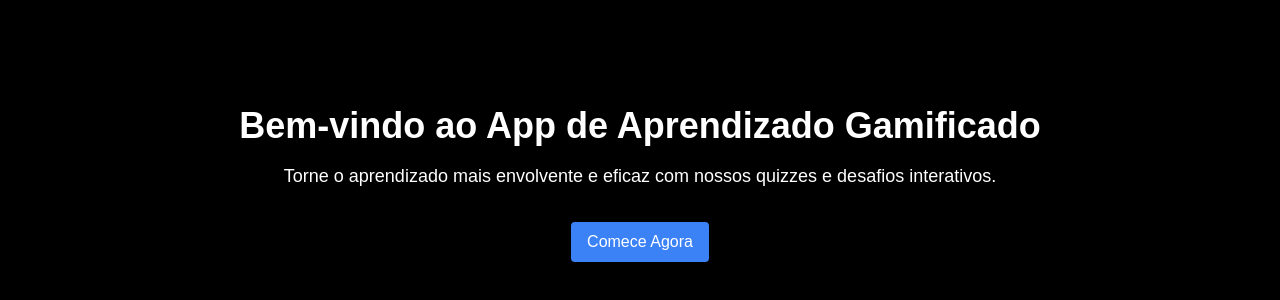
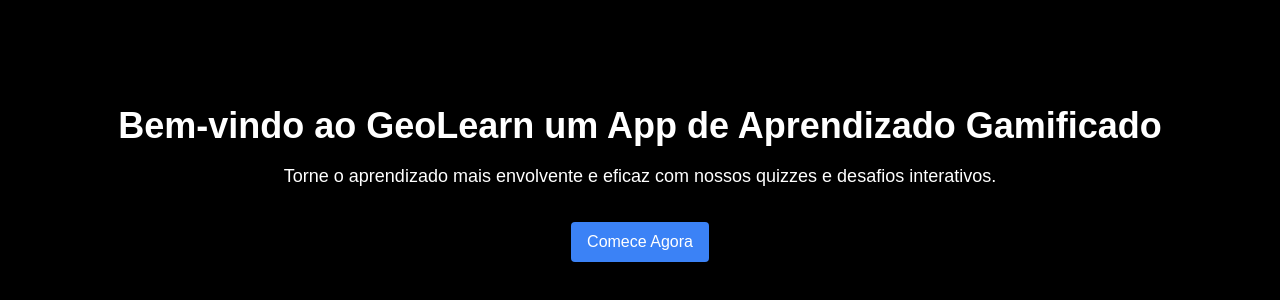
Before and after one commit to O-Farias/GamifyEd, a React (Vite) app in the folder frontend/: page / in a window 1280 px wide. Shown: the part 232-532 px from the top of the page. Built offline with nearby package versions, Linux system fonts and the light colour scheme.

Commit message:
Alterado o nome para GeoLearn

```diff
--- a/frontend/src/components/Navbar.tsx
+++ b/frontend/src/components/Navbar.tsx
@@ -21,7 +21,7 @@ const Navbar: React.FC = () => {
     <nav className="bg-gray-800 p-4">
       <div className="container mx-auto flex justify-between items-center">
         <div className="text-white font-bold text-xl flex items-center">
-          <Link to="/">Aprendizado Gamificado</Link>
+          <Link to="/">GeoLearn</Link>
         </div>
         <div className="space-x-4 flex items-center">
           <Link
--- a/frontend/src/pages/Landing/LandingPage.tsx
+++ b/frontend/src/pages/Landing/LandingPage.tsx
@@ -11,7 +11,7 @@ const LandingPage: React.FC = () => {
   return (
     <div className="bg-black text-white min-h-screen flex flex-col items-center justify-center">
       <h1 className="text-4xl font-bold mt-8">
-        Bem-vindo ao App de Aprendizado Gamificado
+        Bem-vindo ao GeoLearn um App de Aprendizado Gamificado
       </h1>
       <p className="mt-4 text-lg">
         Torne o aprendizado mais envolvente e eficaz com nossos quizzes e
```
